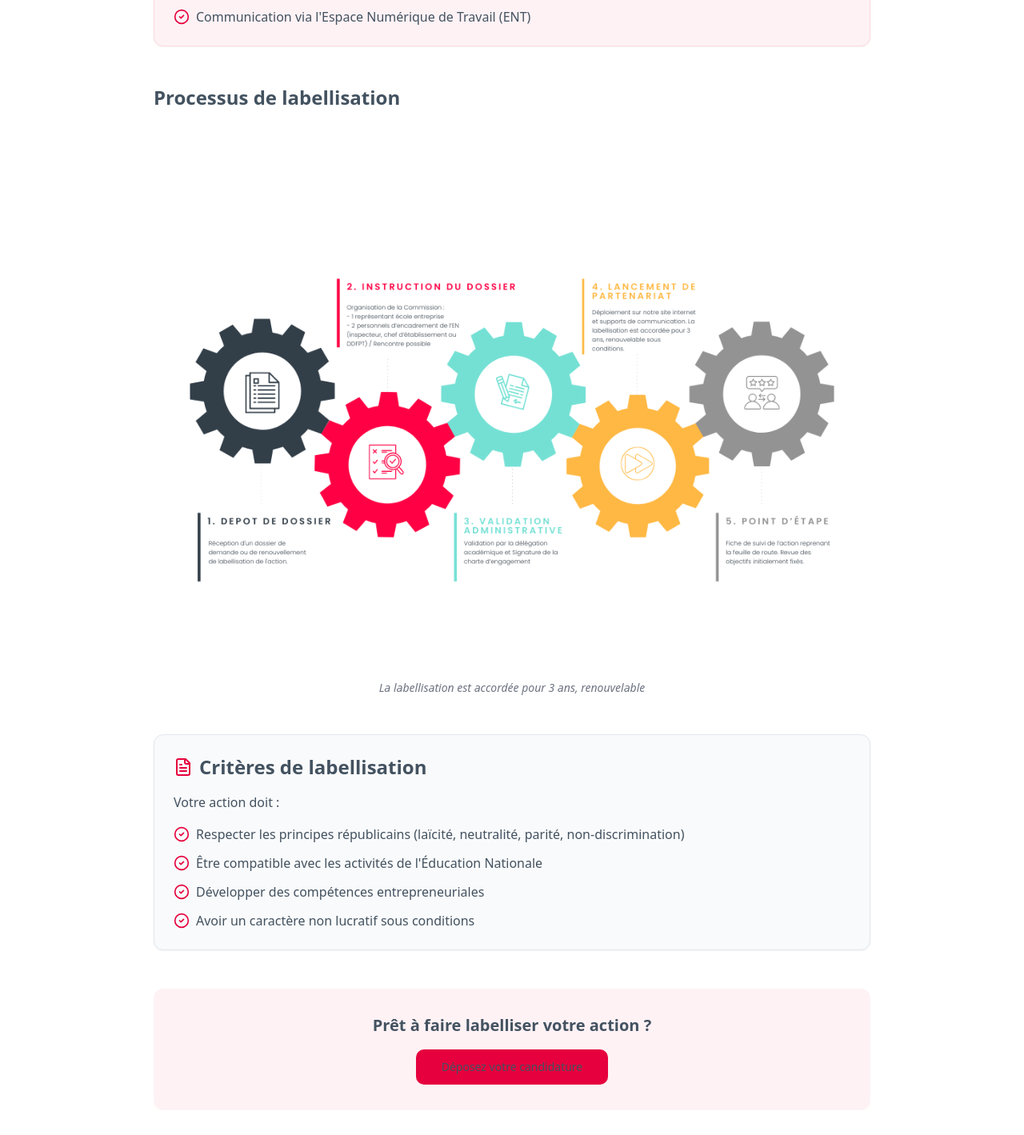
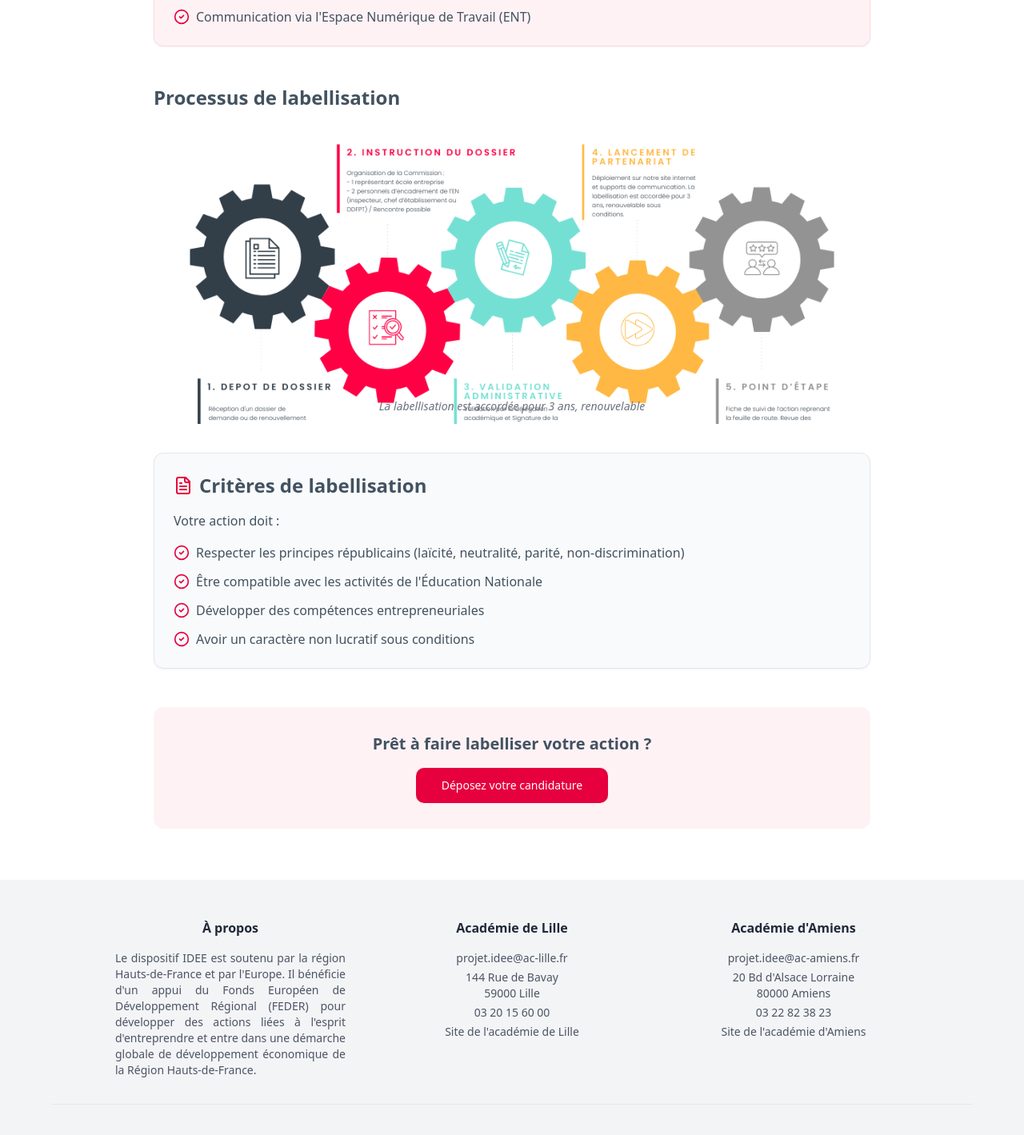
Before and after one commit to norscream/dispositif-idee, a React (Vite) app: page /ressources/labellisation in a window 1280 px wide. Shown: the part 520-1939 px from the top of the page at 80% size. Built offline with nearby package versions, Linux system fonts and the light colour scheme.

Commit message:
Improve contact button and image
The color of the contact button text has been changed to white to improve readability. The top and bottom borders of the image have been cropped to increase its size and improve text readability.

```diff
--- a/src/pages/ressources/Labellisation.tsx
+++ b/src/pages/ressources/Labellisation.tsx
@@ -57,11 +57,13 @@ export default function Labellisation() {
 
           <div className="mb-12">
             <h2 className="text-2xl font-semibold mb-6">Processus de labellisation</h2>
-            <img
-              src="/lovable-uploads/56d38c3e-bf1b-4cc3-953f-5e4e28e23349.png"
-              alt="Processus de labellisation en 5 étapes"
-              className="w-full mb-4"
-            />
+            <div className="flex justify-center">
+              <img
+                src="/lovable-uploads/56d38c3e-bf1b-4cc3-953f-5e4e28e23349.png"
+                alt="Processus de labellisation en 5 étapes"
+                className="w-full object-cover max-h-[400px] -mt-8 -mb-8"
+              />
+            </div>
             <p className="text-sm text-gray-500 italic text-center">
               La labellisation est accordée pour 3 ans, renouvelable
             </p>
@@ -97,7 +99,7 @@ export default function Labellisation() {
             <h3 className="text-xl font-semibold mb-4">
               Prêt à faire labelliser votre action ?
             </h3>
-            <Button asChild size="lg">
+            <Button asChild size="lg" className="text-white">
               <Link to="/contact">
                 Déposez votre candidature
               </Link>
```
